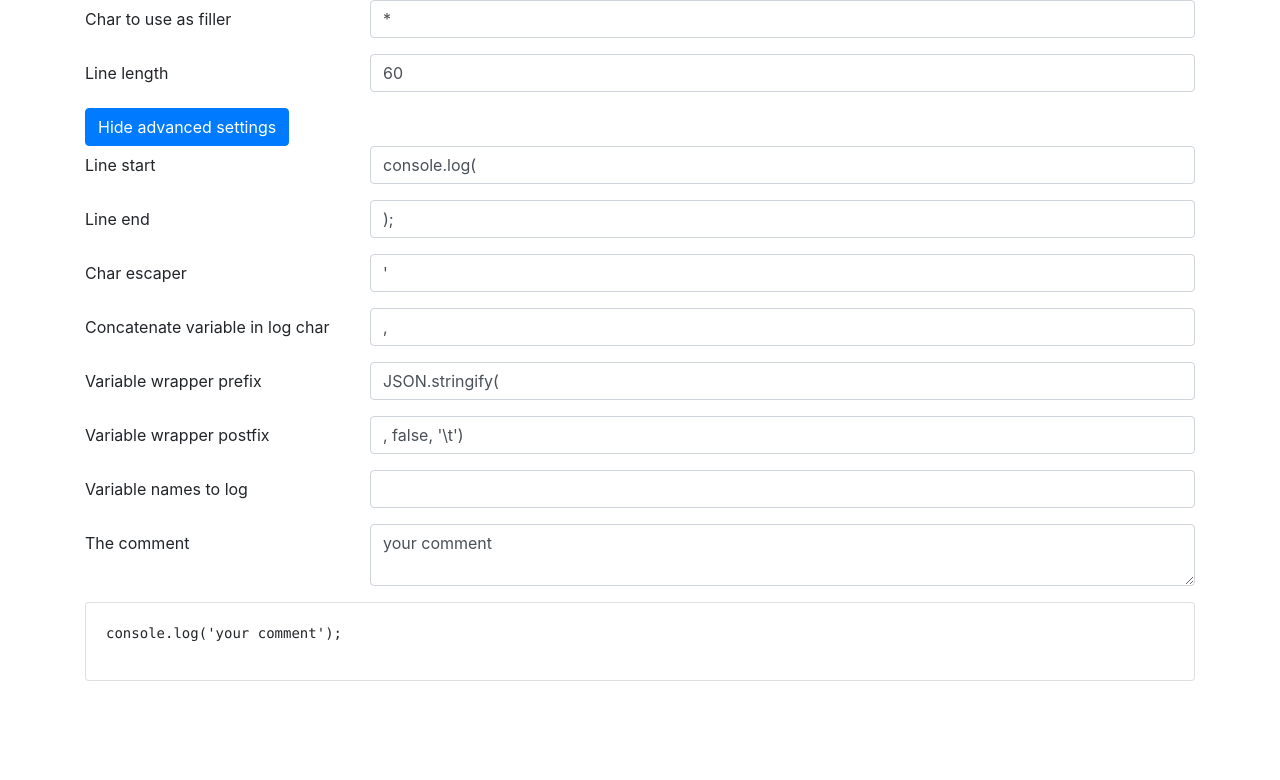
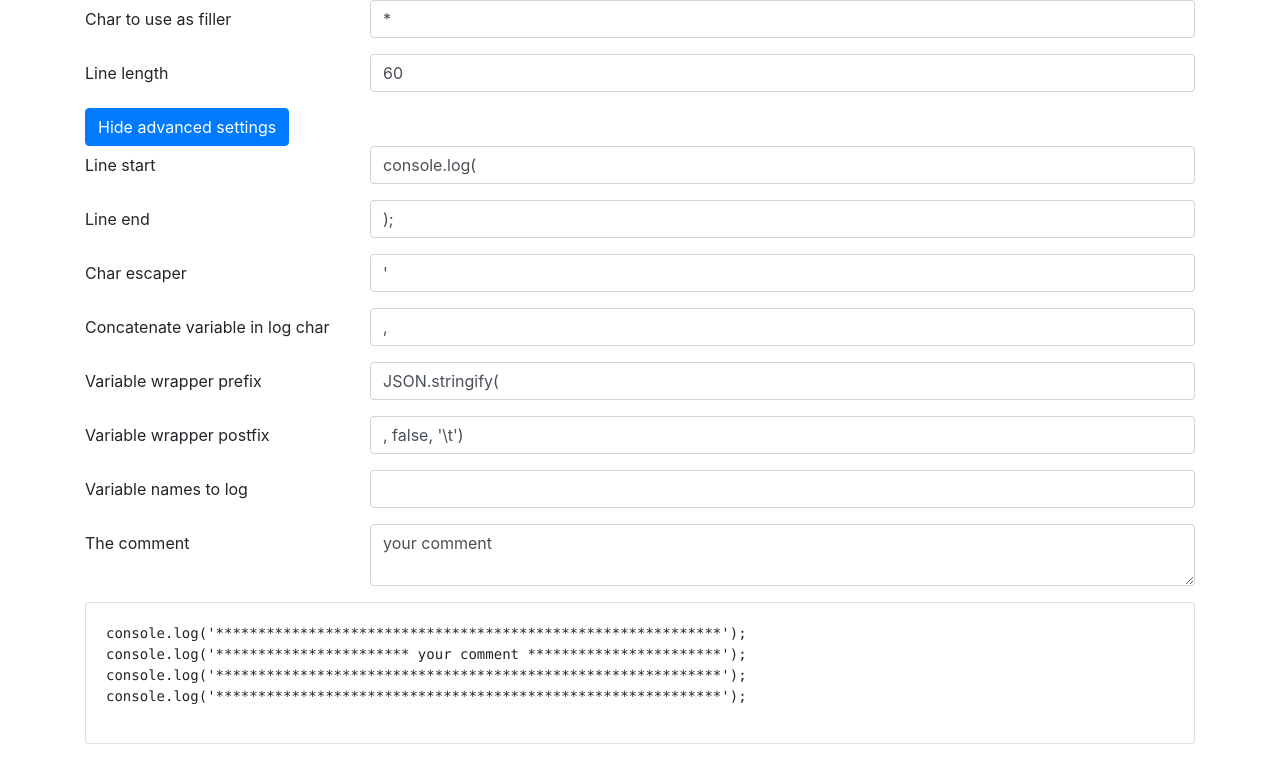
Before and after one commit to kbanach/JavaScript-Helpers, a React (Create React App) app: page / in a window 1280 px wide. Shown: the top 780 px of the page. Built offline with nearby package versions, Linux system fonts and the light colour scheme.

Commit message:
Migrate to React
feat: add helpers for parsing output
feat: add handling multiline comments
feat: add comment line filler functionality
fix: make it possible to add space on end of comment

```diff
--- a/src/components/Comment/Comment.actions.js
+++ b/src/components/Comment/Comment.actions.js
@@ -5,8 +5,6 @@ export const CommentActions = {
 export function setComment(comment) {
   return {
     type: CommentActions.SET_COMMENT,
-    comment: comment.split('\n')
-      .map(t => t.trim())
-      .join('\n')
+    comment,
   };
 }
--- a/src/components/Output/Output.js
+++ b/src/components/Output/Output.js
@@ -2,34 +2,30 @@ import React from 'react';
 import { connect } from 'react-redux';
 import PropTypes from 'prop-types';
 
+import { parseComment, parseVar, parseEmptyLine } from './helpers';
 import './Output.css';
 
 const Output = ({ vars, comment, settings }) => {
 
-  const parsedVarsLines = vars.map(v => (
-    `${settings.lineStart}` +
-    `${settings.charEscaper}${v}: ${settings.charEscaper}` +
-    `${settings.variableConcatenateChar}` +
-    `${settings.variableWrapperCodePrefix}${v}${settings.variableWrapperCodePostfix}`+
-    `${settings.lineEnd}`
-  ));
-
-  let parsedComment =
-  `${settings.lineStart}` +
-  `${settings.charEscaper}${comment.replace(new RegExp(settings.charEscaper, 'ig'), `\\${settings.charEscaper}`)}${settings.charEscaper}` +
-  `${settings.lineEnd}`;
+  const emptyLine = parseEmptyLine(settings);
+  const parsedVarsLines = vars.map(v => (parseVar(settings, v)));
+  const parsedComment = parseComment(settings, comment);
 
   return (
     <div className="card">
       <pre className="card-body">
         <code>
 
+          <div>{emptyLine}</div>
           <div>{parsedComment}</div>
+          <div>{emptyLine}</div>
 
           <div>{parsedVarsLines && parsedVarsLines.map((v, k) => (
             <div key={k}>{v}</div>
           ))}
           </div>
+
+          <div>{emptyLine}</div>
 
         </code>
       </pre>
--- /dev/null
+++ b/src/components/Output/helpers.js
@@ -0,0 +1,57 @@
+function wrapLine(settings, line) {
+  return `${settings.lineStart}${settings.charEscaper}` +
+  `${line}` +
+  `${settings.charEscaper}${settings.lineEnd}`;
+}
+
+function fillLine(settings, line) {
+  const targetLen = settings.lineLength;
+  const currentLen = line.length;
+
+  const gap = targetLen - currentLen - 2; // minus 2 empty spaces around "line"
+
+  if (gap <= 0) {
+    return line;
+  }
+
+  const filledLine = settings.filler.repeat(Math.floor(gap / 2)) +
+  ' ' + line + ' ' +
+  settings.filler.repeat(Math.ceil(gap / 2));
+
+  return filledLine;
+}
+
+function parseLine(settings, line) {
+  const filledLine = fillLine(
+    settings,
+    line.replace(new RegExp(settings.charEscaper, 'ig'), `\\${settings.charEscaper}`)
+  );
+
+  return wrapLine(
+    settings,
+    filledLine
+  );
+}
+
+export function parseEmptyLine(settings) {
+  const emptyLine = settings.filler.repeat(settings.lineLength);
+  return wrapLine(settings, emptyLine);
+}
+
+export function parseComment(settings, comment) {
+  return comment.split('\n')
+    .map(l => l.trim())
+    .map((l) => {
+      if (l) return parseLine(settings, l);
+      return parseEmptyLine(settings);
+    })
+    .join('\n')
+}
+
+export function parseVar(settings, variable) {
+  return wrapLine(settings,
+    `${variable}: ${settings.charEscaper}` +
+    `${settings.variableConcatenateChar}` +
+    `${settings.variableWrapperCodePrefix}${variable}${settings.variableWrapperCodePostfix}`
+  );
+}
```
